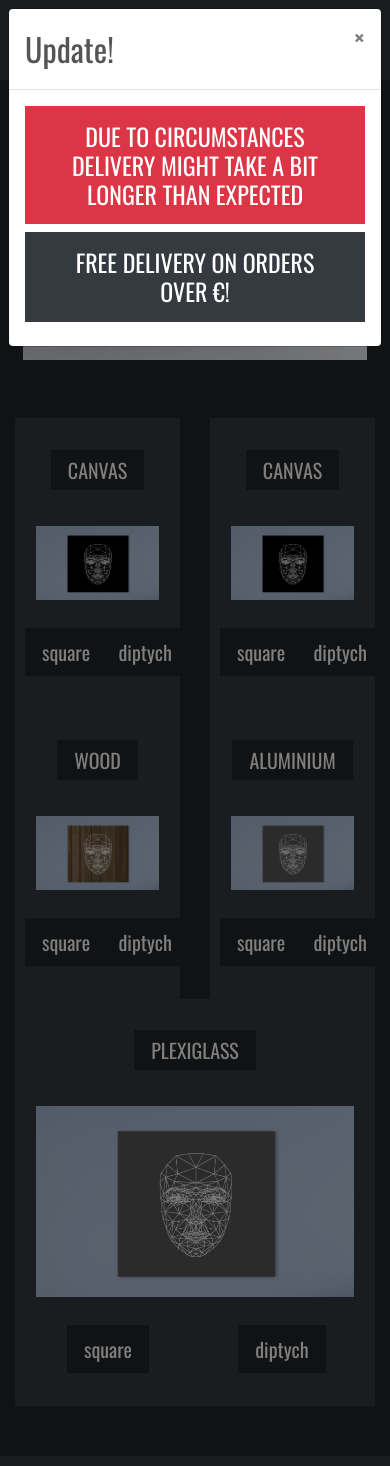
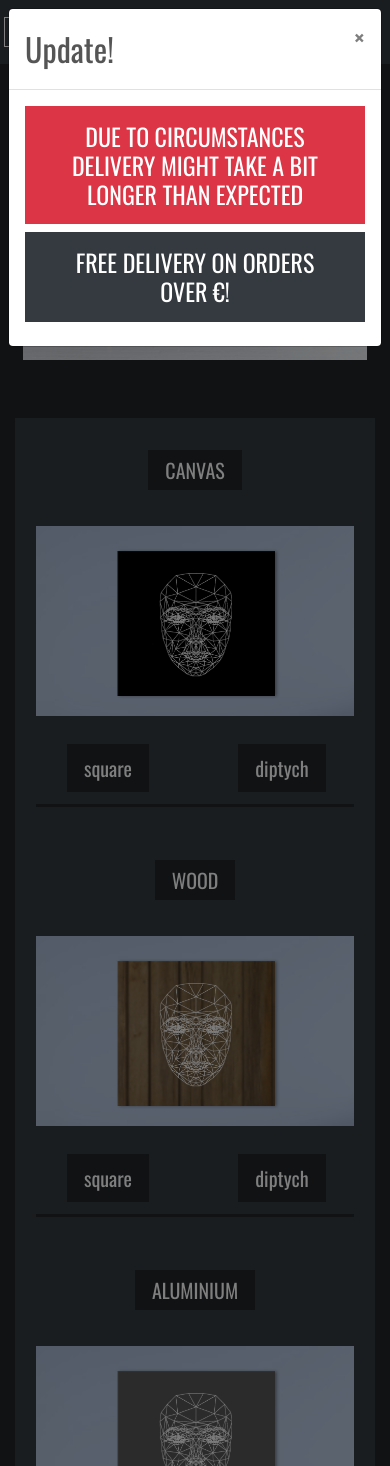
Before and after one commit to MariskaS85/Titik, a Django app: template home/templates/home/index.html in a window 390 px wide. Run offline with Django 3.2, Linux system fonts and the light colour scheme; the template is opened without the code that fills it, so the values that code supplies are empty; some libraries are stand-ins or nearby versions; some web fonts are replaced.

Commit message:
changed homepage to fit small screens

```diff
--- a/home/templates/home/index.html
+++ b/home/templates/home/index.html
@@ -60,19 +60,7 @@
     <div class="bottom py-3"></div>
     <div class="container">
         <div class="row">
-            <div class="col">
-                <div class="card p-auto bg-dark text-white rounded-0 border border-dark">
-                    <div class="card-body">
-                        <h1 class="card-title text-center"><a href="{% url 'products' %}?category=canvas,diptych_canvas" class="shop-button btn btn-lg rounded-0 text-uppercase py-1">Canvas</a></h1>
-                        <img class="card-img-top py-4" src="/media/vierkant_zwart.png" alt="Canvas Square">
-                        <div class="row">
-                            <h4 class="col-6 p-1 text-center"><a href="{% url 'products' %}?category=canvas" class="shop-button btn btn-lg rounded-0 text-lowercase">Square</a></h4>
-                            <h4 class="col-6 p-1 text-center"><a href="{% url 'products' %}?category=diptych_canvas" class="shop-button btn btn-lg rounded-0 text-lowercase">Diptych</a></h4>
-                        </div>
-                    </div>
-                </div>
-            </div>
-            <div class="col">
+            <div class="col col-12 col-lg-3 col-xl-3">
                 <div class="card p-auto bg-dark text-white rounded-0 border border-dark">
                     <div class="card-body">
                         <h1 class="card-title text-center"><a href="{% url 'products' %}?category=canvas,diptych_canvas" class="shop-button btn btn-lg rounded-0 text-uppercase py-1">Canvas</a></h1>
@@ -81,10 +69,11 @@
                             <h4 class="col-6 p-1 text-center"><a href="{% url 'products' %}?category=canvas" class="shop-button btn btn-lg rounded-0 text-lowercase">Square</a></h4>
                             <h4 class="col-6 p-1 text-center"><a href="{% url 'products' %}?category=diptych_canvas" class="shop-button btn btn-lg rounded-0 text-lowercase">Diptych</a></h4>
                         </div>
+                        <div class="middle py-0 col-12 col-lg-none col-xl-none"></div>
                     </div>
                 </div>
             </div>
-            <div class="col">
+            <div class="col col-12 col-lg-3 col-xl-3">
                 <div class="card p-auto bg-dark text-white rounded-0 border border-dark">
                     <div class="card-body">
                         <h1 class="card-title text-center"><a href="{% url 'products' %}?category=wood,diptych_wood" class="shop-button btn btn-lg rounded-0 text-uppercase py-1">Wood</a></h1>
@@ -93,10 +82,11 @@
                             <h4 class="col-6 p-1 text-center"><a href="{% url 'products' %}?category=wood" class="shop-button btn btn-lg rounded-0 text-lowercase">Square</a></h4>
                             <h4 class="col-6 p-1 text-center"><a href="{% url 'products' %}?category=diptych_wood" class="shop-button btn btn-lg rounded-0 text-lowercase">Diptych</a></h4>
                         </div>
+                        <div class="middle py-0 col-12 col-lg-none col-xl-none"></div>
                     </div>
                 </div>
             </div>
-            <div class="col">
+            <div class="col col-12 col-lg-3 col-xl-3">
                 <div class="card p-auto bg-dark text-white rounded-0 border border-dark">
                     <div class="card-body">
                         <h1 class="card-title text-center"><a href="{% url 'products' %}?category=aluminium,diptych_aluminium" class="shop-button btn btn-lg rounded-0 text-uppercase py-1">Aluminium</a></h1>
@@ -105,10 +95,11 @@
                             <h4 class="col-6 p-1 text-center"><a href="{% url 'products' %}?category=aluminium" class="shop-button btn btn-lg rounded-0 text-lowercase">Square</a></h4>
                             <h4 class="col-6 p-1 text-center"><a href="{% url 'products' %}?category=diptych_aluminium" class="shop-button btn btn-lg rounded-0 text-lowercase">Diptych</a></h4>
                         </div>
+                        <div class="middle py-0 col-12 col-lg-none col-xl-none"></div>
                     </div>
                 </div>
             </div>
-            <div class="col">
+            <div class="col col-12 col-lg-3 col-xl-3">
                 <div class="card p-auto bg-dark text-white rounded-0 border border-dark">
                     <div class="card-body">
                         <h1 class="card-title text-center"><a href="{% url 'products' %}?category=plexiglass,diptych_plexiglass" class="shop-button btn btn-lg rounded-0 text-uppercase py-1">Plexiglass</a></h1>
@@ -116,7 +107,8 @@
                         <div class="row">
                             <h4 class="col-6 p-1 text-center"><a href="{% url 'products' %}?category=plexiglass" class="shop-button btn btn-lg rounded-0 text-lowercase">Square</a></h4>
                             <h4 class="col-6 p-1 text-center"><a href="{% url 'products' %}?category=diptych_plexiglass" class="shop-button btn btn-lg rounded-0 text-lowercase">Diptych</a></h4>
-                        </div>
+                         </div>
+                        <div class="middle py-0 col-12 col-lg-none col-xl-none"></div>
                     </div>
                 </div>
             </div>
--- a/products/templates/products/products.html
+++ b/products/templates/products/products.html
@@ -13,7 +13,7 @@
     <div class="overlay"></div>
     <div class="container-fluid">
         <div class="row">
-            <div class="col text-center mt-5">
+            <div class="col text-center mt-4">
                 <h2 class="logo-font">Products</h2>
                 {% for c in current_categories %}
                     <a href="{% url 'products' %}? category={{ c.name }}" class="category-badge text-decoration-none">
@@ -27,7 +27,7 @@
             <div class="product-container col-10 offset-1">
                 <div class="row mt-1 mb-2"></div>
                     <div class="col-12 my-auto order-md-last d-flex justify-content-center">
-                        <div class="sort-select-wrapper w-25">
+                        <div class="sort-select-wrapper w-xl-25 w-lg-25 w-md-50">
                             <select id="sort-selector" class="custom-select custom-select-sm rounded-0 border border-{% if current_sorting != 'None_None' %}info{% else %}black{% endif %}">
                                 <option value="reset" {% if current_sorting == 'None_None' %}selected{% endif %}> Sort by ...</option>
                                 <option value="price_asc" {% if current_sorting == 'price_asc' %}selected{% endif %}> Price (low to high)</option>
--- a/static/css/base.css
+++ b/static/css/base.css
@@ -26,6 +26,11 @@ body {
 .bottom {
     height: 50px;
     width: 100%;
+}
+.middle {
+    height: 3px;
+    width: 100%;
+    background-color: #212529;
 }
 .button-menu-border {
     width: 3px;
--- a/templates/base.html
+++ b/templates/base.html
@@ -100,8 +100,8 @@
             </div>
         </div>
         <div class="row bg-dark">
-            <nav class="navbar navbar-expand-lg w-100">
-                <button class="navbar-toggler content-white border border-white text-white rounded-0 p-2" type="button" data-target="#main-nav" data-toggle="collapse" aria-controls="main-nav" aria-expanded="false" aria-label="Toggle navigation"><i class="fas fa-bars fa-lg"></i></button>
+            <nav class="navbar navbar-expand-lg w-100 p-0">
+                <button class="navbar-toggler border border-white text-white bg-dark rounded-0 ml-1" type="button" data-target="#main-nav" data-toggle="collapse" aria-controls="main-nav" aria-expanded="false" aria-label="Toggle navigation"><i class="fas fa-bars fa-lg"></i></button>
 
                 {% include 'includes/mobile-top-header.html' %}
                 {% include 'includes/main-nav.html' %}
--- a/templates/includes/main-nav.html
+++ b/templates/includes/main-nav.html
@@ -37,7 +37,7 @@
         </li>
         <li>
              <a class="logo-font font-weight-bold nav-link text-white mr-5" href="#about" id="about">
-                About
+
             </a>
         </li>
         <li class="d-block d-lg-none">
```
Also changed, not shown: templates/about.html (added, +17 -0 lines), .theia/launch.json (added).
